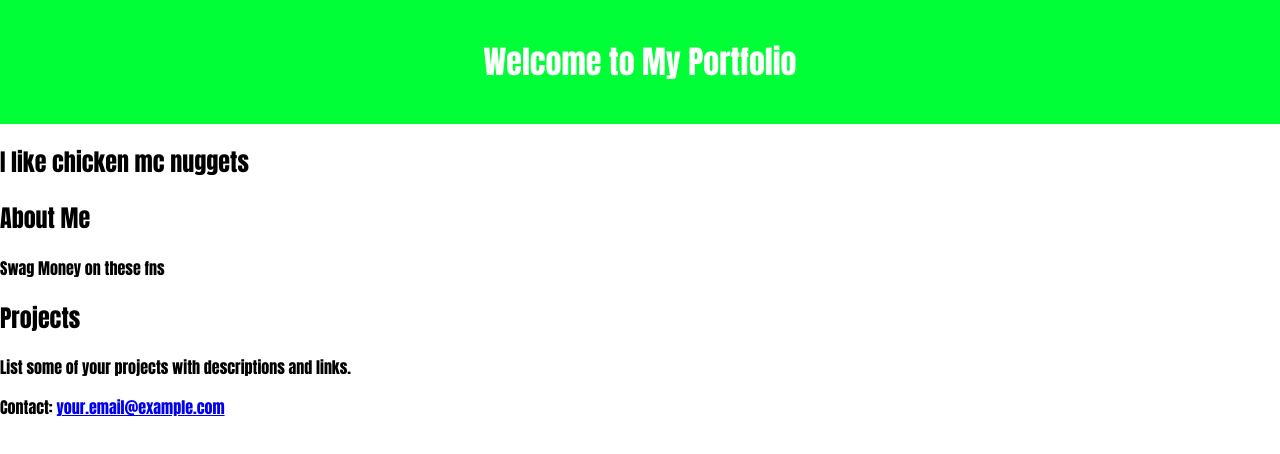
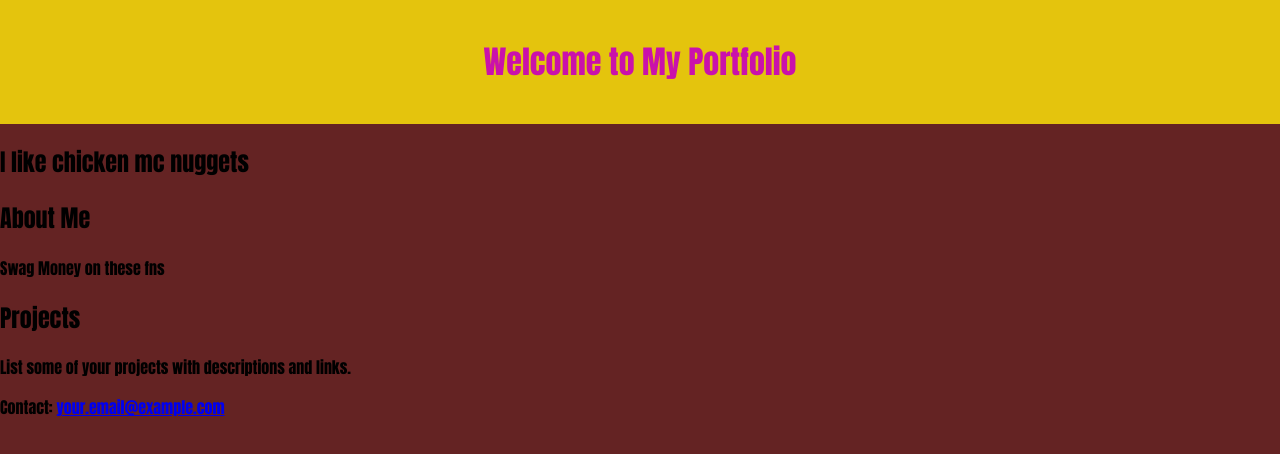
Before and after one commit to jjm220/Portfolio-Website, a plain HTML site: page index.html in a window 1280 px wide. Drawn offline with Linux system fonts and the light colour scheme.

Commit message:
chanegd all colors in css to see what happens lmfao

```diff
--- a/styles.css
+++ b/styles.css
@@ -1,14 +1,14 @@
 /* styles.css */
 body {
-    background-color: #ffffff;
+    background-color: #642323;
     font-family: Impact, sans-serif;
     margin: 0;
     padding: 0;
 }
 
 header {
-    background-color: #00ff37;
-    color: #fff;
+    background-color: #e4c40d;
+    color: #ca11ab;
     padding: 1em;
     text-align: center;
 }
```
